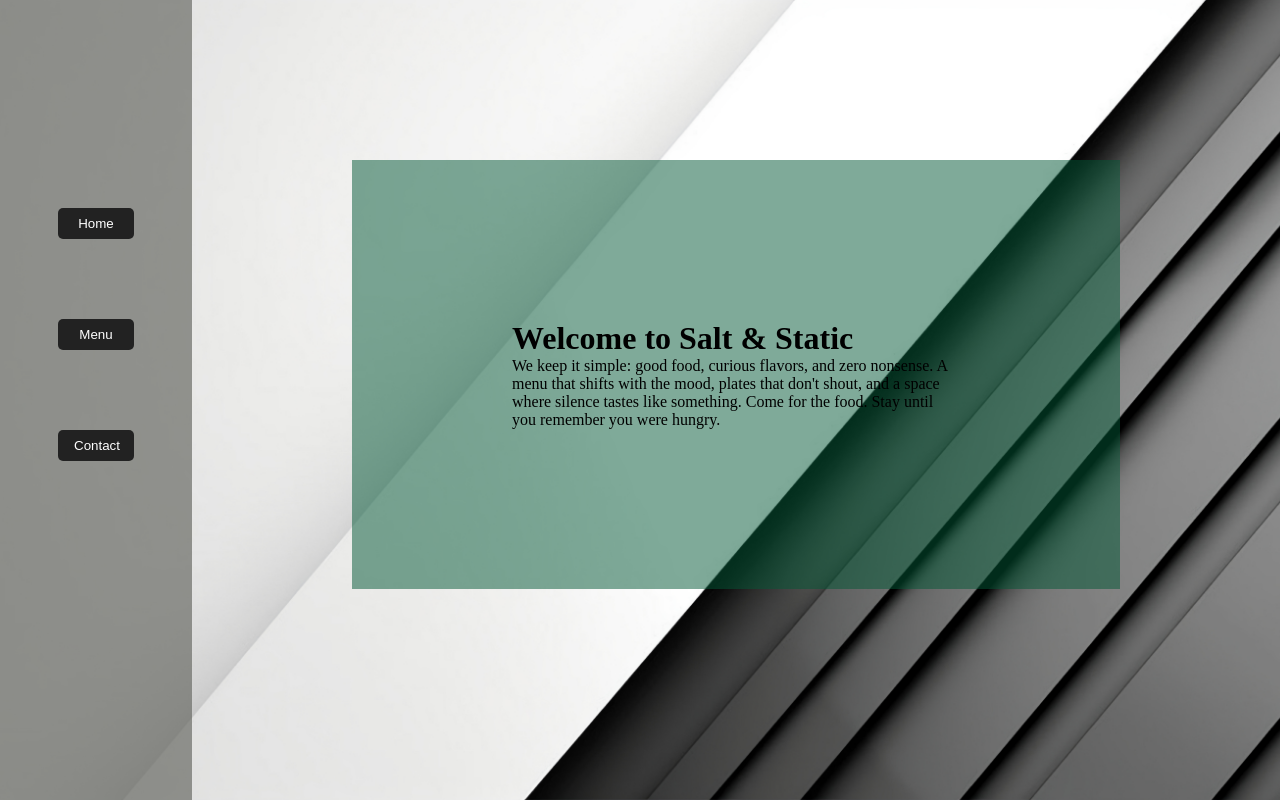
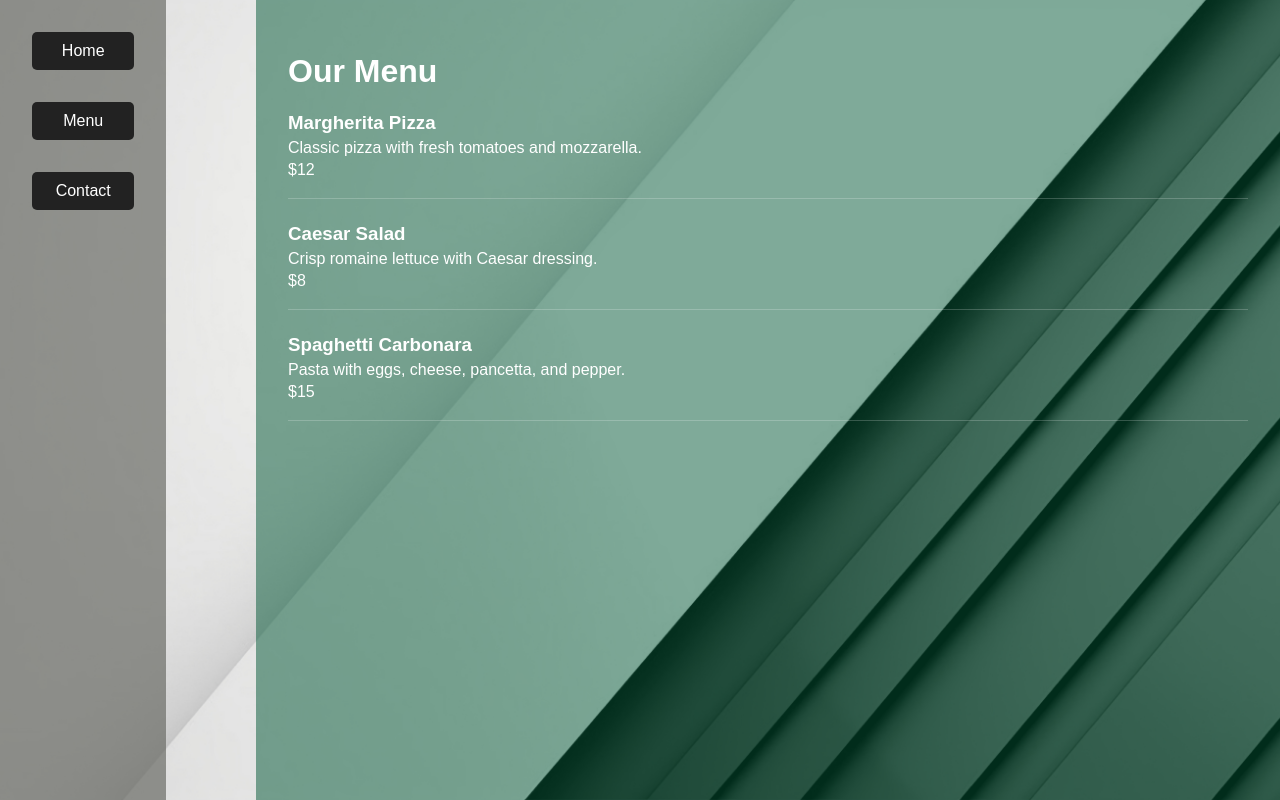
Before and after one commit to Dev-J0/restaurantpage, a website built with webpack: page src/template.html in a window 1280 px wide. Both pictures are taken after a click on the button "Menu". Built offline with nearby package versions, Linux system fonts and the light colour scheme.

Commit message:
made some progress, need to fix contact showing up first instead of home; also need to fix when clicked menu/contact it creates a lot of containers

```diff
--- a/src/contact.js
+++ b/src/contact.js
@@ -1,8 +1,40 @@
+
+    function hideAllSections() {
+    const sections = ["homeContainer", "restaurantMenu", "contactContainer"];
+    sections.forEach(id => {
+        const section = document.getElementById(id);
+        if (section) {
+            section.hidden = true;
+        }
+    });
+}
 
 
-export function contact() {
+    export function contact() {
+
+
+
+    hideAllSections();
+
+    const existing = document.getElementById("contactContainer");
+    if (existing) {
+        existing.hidden = false;
+        return;
+    }
 
     const content = document.getElementById("content");
-    homeConta
+    const contactContainer = document.createElement("div");
+    contactContainer.id = "contactContainer";
+    contactContainer.className = "contactContainer";
 
-    };
+    const contactTitle = document.createElement("h1");
+    contactTitle.innerText = "Contact us";
+
+    const contactText = document.createElement("p");
+    contactText.innerText = "Want to contact us? 065652656";
+
+    contactContainer.appendChild(contactTitle);
+    contactContainer.appendChild(contactText);
+
+    content.appendChild(contactContainer);
+}
--- a/src/home.js
+++ b/src/home.js
@@ -1,16 +1,36 @@
+
+    function hideAllSections() {
+    const sections = ["homeContainer", "restaurantMenu", "contactContainer"];
+    sections.forEach(id => {
+        const section = document.getElementById(id);
+        if (section) {
+            section.hidden = true;
+        }
+    });
+}
+
+
+
 export function home() {
-    const content = document.getElementById("content");
+    hideAllSections();
 
-    const homeContainer = document.createElement("div");
-    homeContainer.className = "homeContainer"; // Fixed
+    let homeContainer = document.getElementById("homeContainer");
+    if (!homeContainer) {
+        homeContainer = document.createElement("div");
+        homeContainer.id = "homeContainer";
+        homeContainer.className = "homeContainer";
 
-    const homeText = document.createElement("p");
-    homeText.innerText = "We keep it simple: good food, curious flavors, and zero nonsense. A menu that shifts with the mood, plates that don't shout, and a space where silence tastes like something. Come for the food. Stay until you remember you were hungry.";
+        const homeTitle = document.createElement("h1");
+        homeTitle.innerText = "Welcome to Our Restaurant";
 
-    const title = document.createElement("h1");
-    title.innerText = "Welcome to Salt & Static";
+        const homeText = document.createElement("p");
+        homeText.innerText = "Enjoy our delicious food and cozy atmosphere.";
 
-    homeContainer.appendChild(title);
-    homeContainer.appendChild(homeText);
-    content.appendChild(homeContainer);
+        homeContainer.appendChild(homeTitle);
+        homeContainer.appendChild(homeText);
+
+        document.getElementById("content").appendChild(homeContainer);
+    }
+
+    homeContainer.hidden = false;
 }
--- a/src/menu.js
+++ b/src/menu.js
@@ -0,0 +1,61 @@
+
+
+    function hideAllSections() {
+    const sections = ["homeContainer", "restaurantMenu", "contactContainer"];
+    sections.forEach(id => {
+        const section = document.getElementById(id);
+        if (section) {
+            section.hidden = true;
+        }
+    });
+}
+
+
+
+export function menu() {
+     hideAllSections();
+
+    const existing = document.getElementById("menuContainer");
+    if (existing) {
+        existing.hidden = false;
+        return;
+    }
+
+    const content = document.getElementById("content");
+const menuContainer = document.createElement("div");
+menuContainer.id = "restaurantMenu";
+menuContainer.className = "menuContent";
+
+
+    const menuTitle = document.createElement("h1");
+    menuTitle.innerText = "Our Menu";
+
+    const dishes = [
+        { name: "Margherita Pizza", description: "Classic pizza with fresh tomatoes and mozzarella.", price: "$12" },
+        { name: "Caesar Salad", description: "Crisp romaine lettuce with Caesar dressing.", price: "$8" },
+        { name: "Spaghetti Carbonara", description: "Pasta with eggs, cheese, pancetta, and pepper.", price: "$15" },
+    ];
+
+    const menuList = document.createElement("ul");
+    dishes.forEach(dish => {
+        const dishItem = document.createElement("li");
+
+        const dishName = document.createElement("h3");
+        dishName.innerText = dish.name;
+
+        const dishDesc = document.createElement("p");
+        dishDesc.innerText = dish.description;
+
+        const dishPrice = document.createElement("p");
+        dishPrice.innerText = dish.price;
+
+        dishItem.appendChild(dishName);
+        dishItem.appendChild(dishDesc);
+        dishItem.appendChild(dishPrice);
+        menuList.appendChild(dishItem);
+    });
+
+    menuContainer.appendChild(menuTitle);
+    menuContainer.appendChild(menuList);
+    content.appendChild(menuContainer);
+}
--- a/src/pageload.js
+++ b/src/pageload.js
@@ -1,19 +1,17 @@
 
 import { home } from "./home"
+import { menu } from "./menu"
 import { contact } from "./contact"
-import { menu } from "./menu"
+
 
 export function loadMainPage() {
-    const content = document.getElementById("content");
+    const menuContent = document.getElementById("menuBar");
 
     const menuContainer = document.createElement("div");
-    menuContainer.setAttribute("class", "menuContainer");
-
+    menuContainer.className = "menuContainer";
 
     const homeButton = document.createElement("button");
     homeButton.innerText = "Home";
-    home();
-
 
     const menuButton = document.createElement("button");
     menuButton.innerText = "Menu";
@@ -21,33 +19,27 @@ export function loadMainPage() {
     const contactButton = document.createElement("button");
     contactButton.innerText = "Contact";
 
-
-
-    menuButton.addEventListener("click", function() {
-     //    content.innerHTML = "";
-
-        console.log("Menu button clicked")
+    homeButton.addEventListener("click", function () {
+        home();
+        console.log("Home button clicked");
     });
 
-    homeButton.addEventListener("click", function() {
-        console.log("Homebutton clickeeeeed");
+      contactButton.addEventListener("click", function () {
+        contact();
+        console.log("Contact button clicked");
     });
-
-
-  contactButton.addEventListener("click", function() {
-        console.log("CLICK BUTTON");
-        contact();
-  })
-
-
-
-
-
+    menuButton.addEventListener("click", function () {
+        menu();
+        console.log("Menu button clicked");
+    });
 
 
 
     menuContainer.appendChild(homeButton);
     menuContainer.appendChild(menuButton);
     menuContainer.appendChild(contactButton);
-    content.appendChild(menuContainer);
+
+    menuContent.appendChild(menuContainer);
+
+    home();
 }
--- a/src/styles.css
+++ b/src/styles.css
@@ -1,51 +1,112 @@
- * {
-   box-sizing: border-box;
-   margin: 0;
-   padding: 0;
- }
-
-
- body {
-    background-image: url(./black-white-background.jpg);
- background-size: cover;       /* Makes the image fill the page */
-  background-position: center;  /* Keeps it centered */
+body {
+  background-image: url(./black-white-background.jpg);
+  background-size: cover;
+  background-position: center;
   background-repeat: no-repeat;
   height: 100vh;
+  font-family: sans-serif;
+  color: white;
+  margin: 0;
+  overflow: hidden; /* prevent scroll on body */
+}
 
- }
+/* The main container that holds sidebar and content */
+#content {
+  display: flex;
+  height: 100vh;
+  overflow: hidden;
+}
 
-
+/* Sidebar navigation container */
 .menuContainer {
-  background-color:rgba(102, 104, 97, 0.671);
-  padding:  13em 3em 3em 3em;
+  background-color: rgba(102, 104, 97, 0.67);
+  padding: 2em;
   display: flex;
   flex-direction: column;
+  width: 13%;
+  gap: 2em;
+  position: fixed;
   height: 100vh;
-  width: 15%;
-  gap: 5em;
-
+  top: 0;
+  left: 0;
+  box-sizing: border-box;
 }
 
-
-  .menuContainer > button {
-  margin: 0 10px;
-  padding: 8px 16px;
+/* Buttons inside sidebar */
+.menuContainer > button {
+  padding: 10px 16px;
   background-color: #222;
   color: white;
   border: none;
   border-radius: 5px;
   cursor: pointer;
+  font-size: 1rem;
+  transition: background-color 0.3s ease;
 }
 
-.homeContainer {
-  background-color: rgba(3, 87, 55, 0.507);
-  height: 50%;
-  padding: 10em;
-  margin: 10em;
-
+.menuContainer > button:hover {
+  background-color: #444;
 }
 
-#content {
-   display: flex;
-  flex-direction: row-reverse;
+/* General containers for content sections */
+.homeContainer,
+.contactContainer {
+  background-color: rgba(3, 87, 55, 0.507);
+  padding: 4em;
+  margin-left: 20%; /* leave room for sidebar */
+  flex-grow: 1;
+  height: 100vh;
+  overflow-y: auto;
+  box-sizing: border-box;
 }
+
+/* New class for restaurant menu content */
+.menuContent {
+  background-color: rgba(3, 87, 55, 0.507);
+  padding: 2em;
+  margin-left: 20%; /* leave space for fixed sidebar */
+  color: white;
+  flex-grow: 1;
+  height: 100vh;
+  overflow-y: auto;
+  box-sizing: border-box;
+}
+
+/* Style for the menu list */
+.menuContent ul {
+  list-style: none;
+  padding: 0;
+  margin: 0;
+}
+
+/* Each dish item */
+.menuContent li {
+  margin-bottom: 1.5em;
+  border-bottom: 1px solid rgba(255, 255, 255, 0.2);
+  padding-bottom: 1em;
+}
+
+/* Dish name */
+.menuContent h3 {
+  margin: 0 0 0.3em 0;
+  font-weight: 600;
+}
+
+/* Dish description and price */
+.menuContent p {
+  margin: 0.2em 0;
+}
+
+/* Scrollbar styling for content if desired */
+.menuContent::-webkit-scrollbar {
+  width: 8px;
+}
+
+.menuContent::-webkit-scrollbar-track {
+  background: rgba(3, 87, 55, 0.2);
+}
+
+.menuContent::-webkit-scrollbar-thumb {
+  background-color: rgba(102, 104, 97, 0.5);
+  border-radius: 10px;
+}
--- a/src/template.html
+++ b/src/template.html
@@ -11,11 +11,11 @@
 
         </nav>
     </header>
-    <div id="content">
-    </div>
-    <div class="menuBar">
+   <body>
+  <div id="menuBar"></div>
+  <div id="content"></div>
+</body>
 
-    </div>
     <script>
   console.log("HEEEEEEEEEEEEELLO this is just a test becausae I need to delete everything after anyway");
   </script>
```
